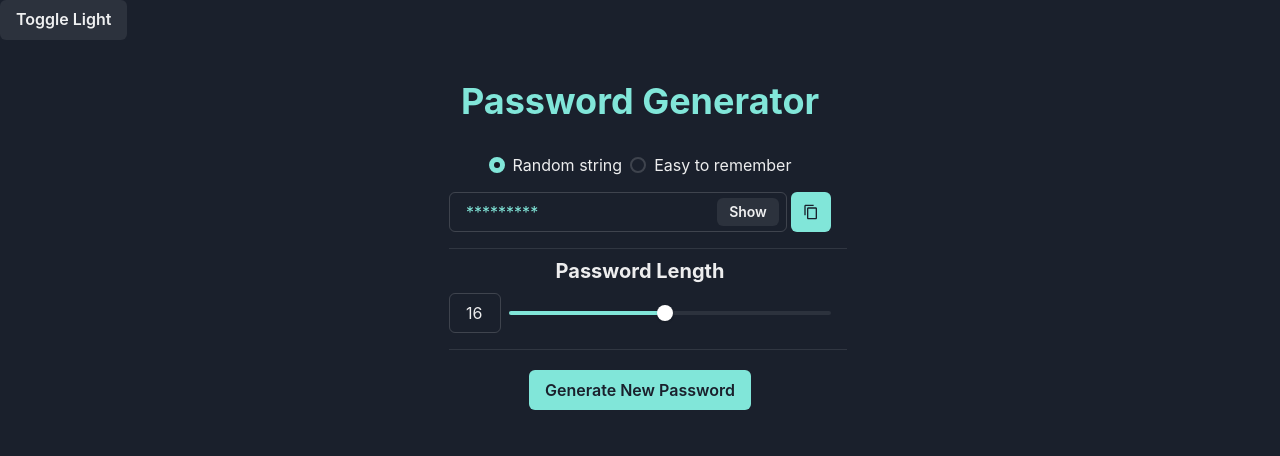
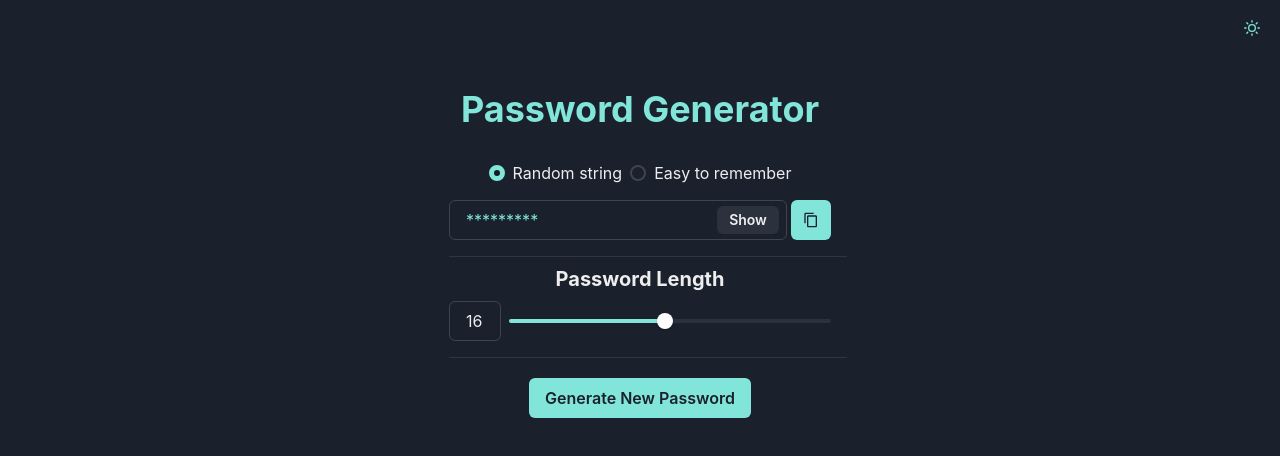
Before and after one commit to W3journey/Password-Generator, a Next.js app: page / in a window 1280 px wide. Shown: the top 456 px of the page. Built offline with nearby package versions, Linux system fonts and the light colour scheme.

Commit message:
Changed Toggle Button from text to icon

```diff
--- a/components/ToggleDarkMode.js
+++ b/components/ToggleDarkMode.js
@@ -1,12 +1,23 @@
-import { Button, useColorMode } from "@chakra-ui/react";
+import { Button, useColorMode, IconButton, Flex } from "@chakra-ui/react";
+import { MoonIcon, SunIcon } from "@chakra-ui/icons";
 
 const ToggleDarkMode = () => {
   const { colorMode, toggleColorMode } = useColorMode();
   return (
     <header>
-      <Button onClick={toggleColorMode}>
-        Toggle {colorMode === "light" ? "Dark" : "Light"}
-      </Button>
+      <Flex>
+        <IconButton
+          icon={colorMode === "light" ? <MoonIcon /> : <SunIcon />}
+          mt="2"
+          mr="2"
+          ml="auto"
+          size="md"
+          variant={"ghost"}
+          colorScheme="teal"
+          aria-label="Toggle Color Mode"
+          onClick={toggleColorMode}
+        />
+      </Flex>
     </header>
   );
 };
```
